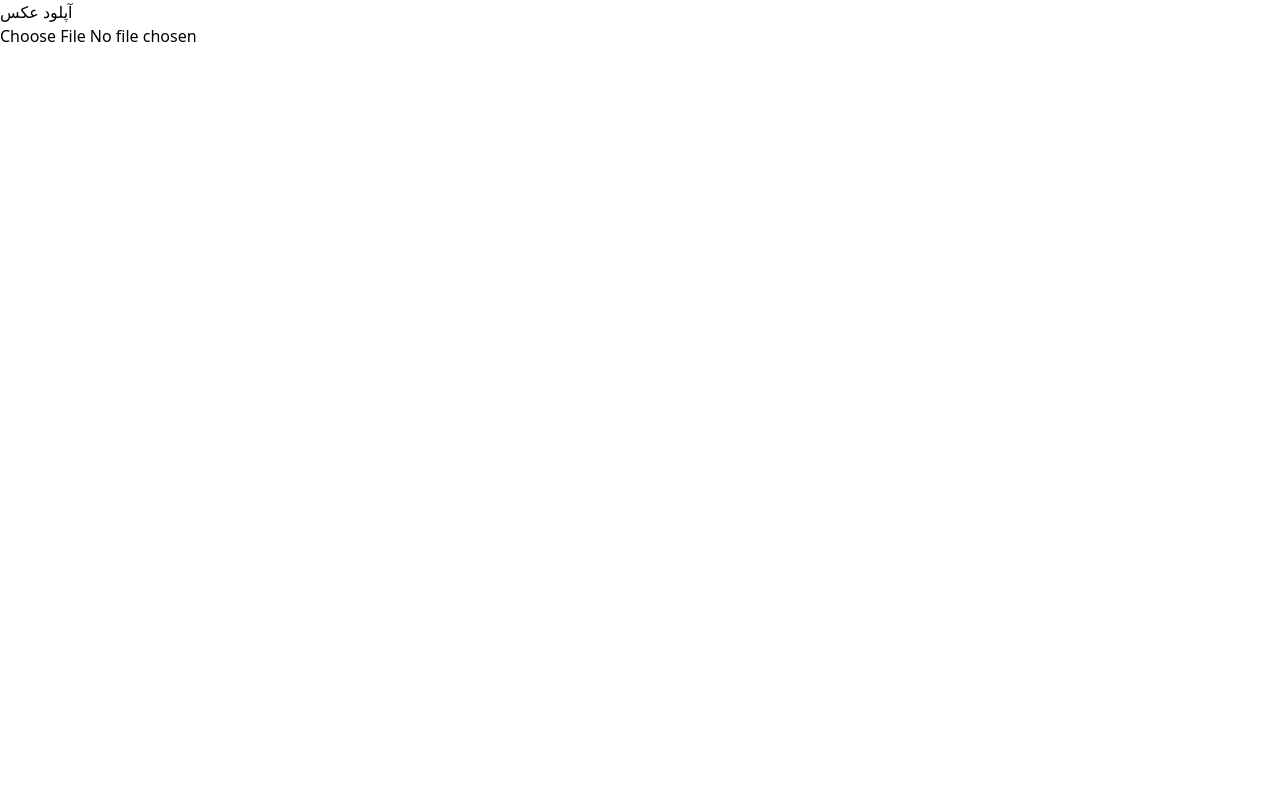
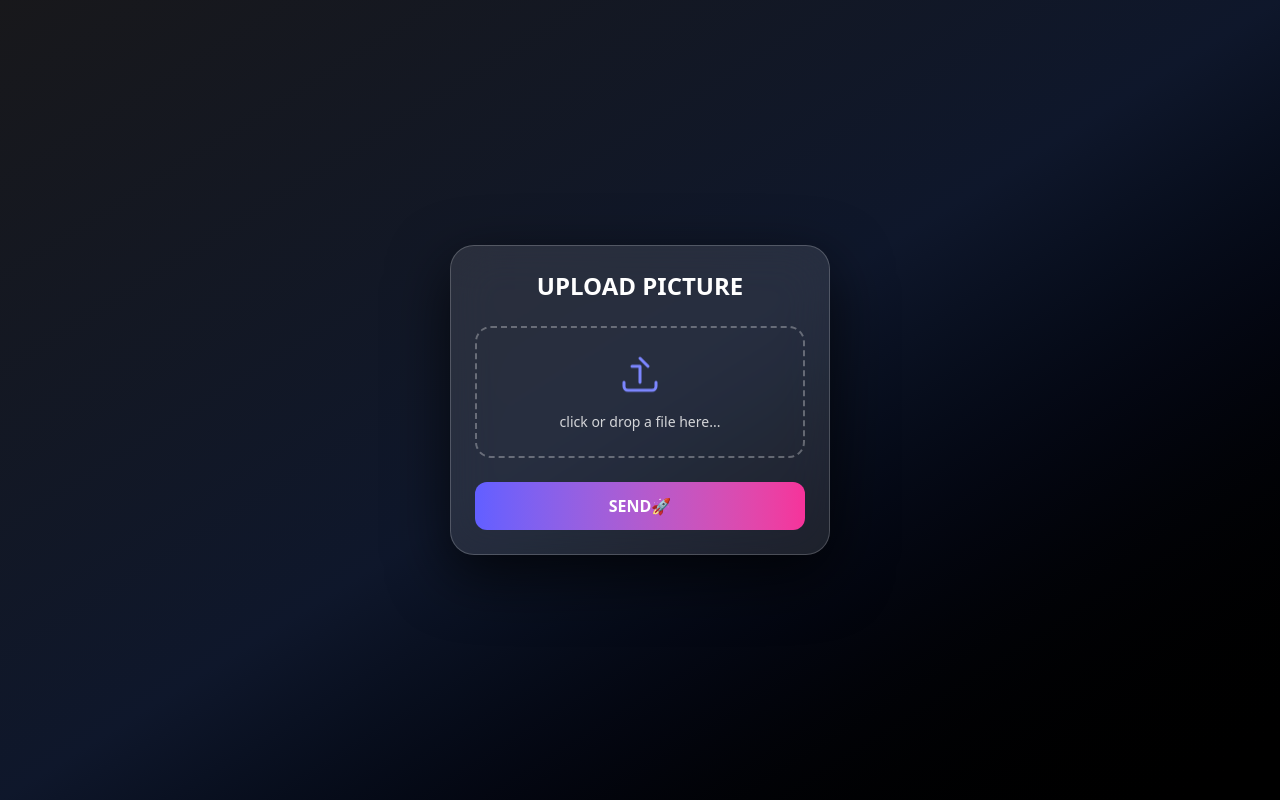
Before and after one commit to VibelessYoung/Image-Uploader, a React (Vite) app in the folder front/: page / in a window 1280 px wide. Built offline with nearby package versions, Linux system fonts and the light colour scheme.

Commit message:
add modern ui

```diff
--- a/front/src/components/FileUpload.jsx
+++ b/front/src/components/FileUpload.jsx
@@ -1,16 +1,99 @@
-import React from "react";
+import { useState } from "react";
 
 function FileUpload() {
+  const [file, setFile] = useState(null);
+  const [progress, setProgress] = useState(0);
+
+  const handleFileChange = (e) => {
+    const selectedFile = e.target.files[0];
+    if (!selectedFile) return;
+
+    setFile(selectedFile);
+    setProgress(0);
+
+    // فیک پروگرس برای دیزاین (بعداً می‌تونی وصلش کنی به API)
+    let value = 0;
+    const interval = setInterval(() => {
+      value += Math.random() * 12;
+      if (value >= 100) {
+        value = 100;
+        clearInterval(interval);
+      }
+      setProgress(Math.floor(value));
+    }, 300);
+  };
+
   return (
-    <div>
-      <h1>آپلود عکس</h1>
-      <form>
-        <label htmlFor=""></label>
-        <input type="file" name="" id="" />
-        {/* */}
-        <button type="submit" value="send"></button>
-      </form>
-      <div></div>
+    <div className="min-h-screen flex items-center justify-center bg-gradient-to-br from-zinc-900 via-slate-900 to-black">
+      <div className="w-[380px] p-6 rounded-3xl bg-white/10 backdrop-blur-xl border border-white/20 shadow-[0_20px_60px_rgba(0,0,0,0.7)] animate-fadeIn">
+        <h1 className="text-white text-2xl font-bold text-center mb-6">
+          UPLOAD PICTURE
+        </h1>
+
+        {/* Upload Box */}
+        <label
+          className="flex flex-col items-center justify-center gap-3
+                     border-2 border-dashed border-white/30
+                     rounded-2xl p-6 cursor-pointer
+                     hover:border-indigo-400 hover:bg-white/5
+                     transition-all duration-300"
+        >
+          <svg
+            className="w-12 h-12 text-indigo-400 animate-bounce"
+            fill="none"
+            stroke="currentColor"
+            strokeWidth="1.5"
+            viewBox="0 0 24 24"
+          >
+            <path
+              strokeLinecap="round"
+              strokeLinejoin="round"
+              d="M12 16v-8m0 0L8 8m4-4 4 4M4 16v2a2 2 0 002 2h12a2 2 0 002-2v-2"
+            />
+          </svg>
+
+          <p className="text-white/80 text-sm">
+          click or drop a file here...
+          </p>
+
+          <input
+            type="file"
+            className="hidden"
+            onChange={handleFileChange}
+            accept="image/*"
+          />
+        </label>
+
+        {/* File name */}
+        {file && (
+          <p className="text-white text-sm mt-4 truncate">📄 {file.name}</p>
+        )}
+
+        {/* Progress Bar */}
+        {file && (
+          <div className="mt-4">
+            <div className="h-3 w-full bg-white/20 rounded-full overflow-hidden">
+              <div
+                className="h-full bg-gradient-to-r from-indigo-500 to-pink-500
+                           transition-all duration-300"
+                style={{ width: `${progress}%` }}
+              />
+            </div>
+            <p className="text-right text-xs text-white/70 mt-1">{progress}%</p>
+          </div>
+        )}
+
+        {/* Button */}
+        <button
+          className="w-full mt-6 py-3 rounded-xl
+                     bg-gradient-to-r from-indigo-500 to-pink-500
+                     text-white font-semibold
+                     hover:scale-[1.02] active:scale-95
+                     transition-transform duration-200"
+        >
+          SEND🚀
+        </button>
+      </div>
     </div>
   );
 }
--- a/front/src/styles/Style.css
+++ b/front/src/styles/Style.css
@@ -1 +1,15 @@
 @import "tailwindcss";
+@keyframes fadeIn {
+  from {
+    opacity: 0;
+    transform: translateY(20px) scale(0.95);
+  }
+  to {
+    opacity: 1;
+    transform: translateY(0) scale(1);
+  }
+}
+
+.animate-fadeIn {
+  animation: fadeIn 0.7s ease-out forwards;
+}
```
